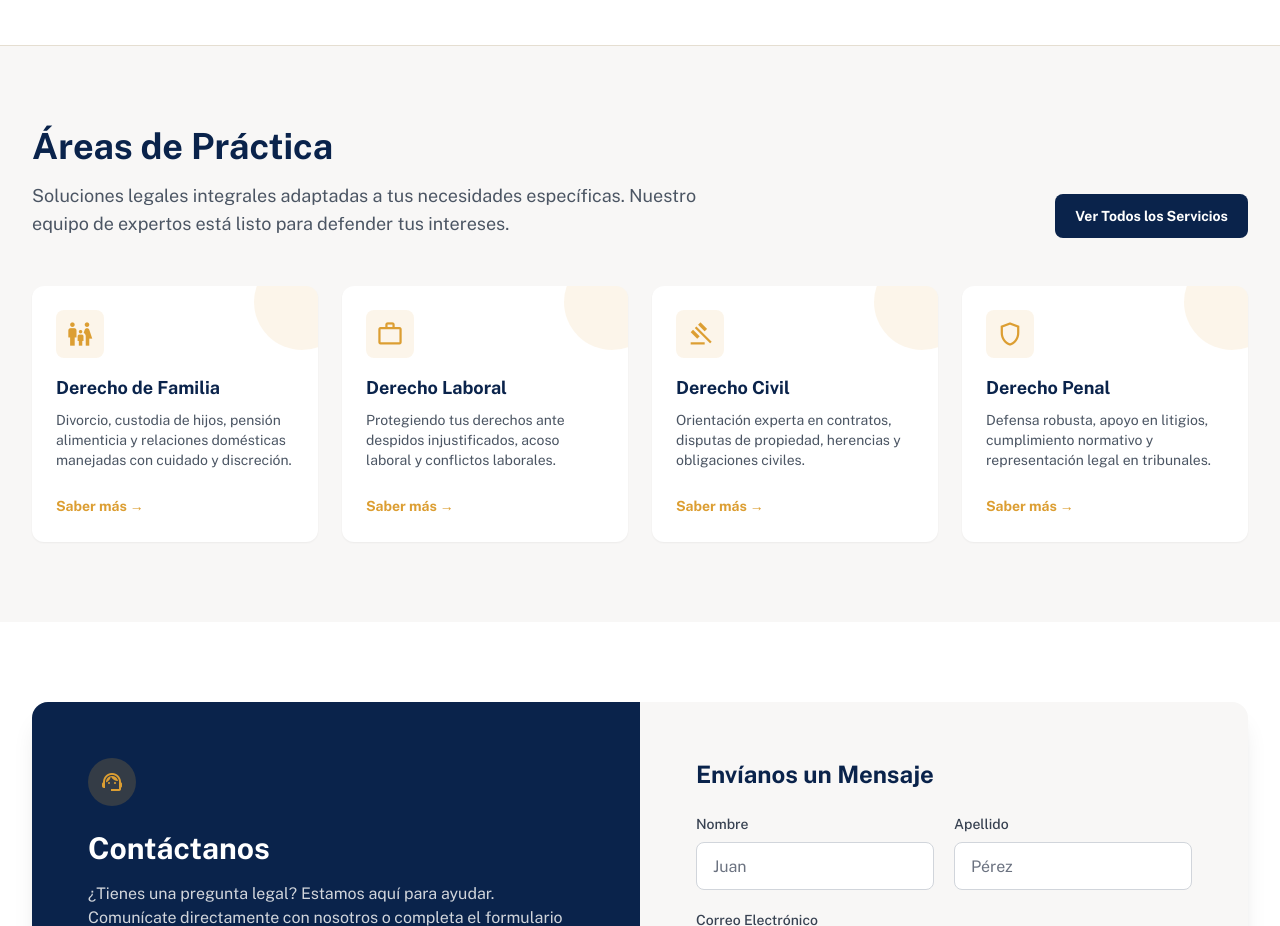
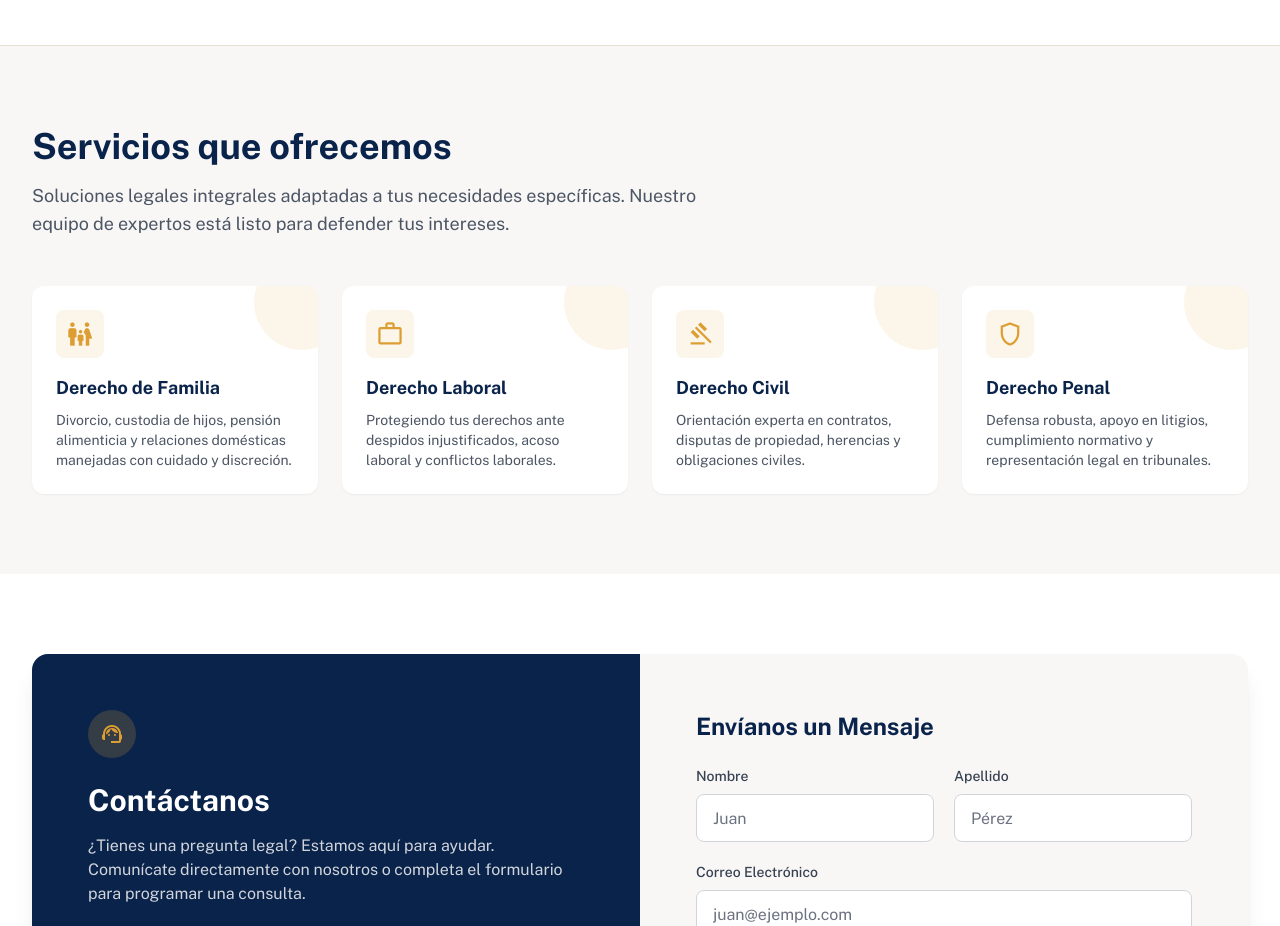
Before and after one commit to CrisDev96/VisionLegalLanding, a plain HTML site: page index.html in a window 1280 px wide. Shown: the part 784-1710 px from the top of the page. Drawn offline with nearby package versions, Linux system fonts and the light colour scheme; no server answers.

Commit message:
Arreglando información del landing page

```diff
--- a/index.html
+++ b/index.html
@@ -154,15 +154,12 @@
     <div class="mx-auto max-w-7xl px-4 sm:px-6 lg:px-8">
       <div class="mb-12 flex flex-col gap-4 md:flex-row md:items-end md:justify-between">
         <div class="max-w-2xl">
-          <h2 class="text-brand-blue dark:text-white text-3xl font-bold leading-tight sm:text-4xl">Áreas de Práctica
+          <h2 class="text-brand-blue dark:text-white text-3xl font-bold leading-tight sm:text-4xl">Servicios que
+            ofrecemos
           </h2>
           <p class="mt-4 text-lg text-gray-600 dark:text-gray-300">Soluciones legales integrales adaptadas a tus
             necesidades específicas. Nuestro equipo de expertos está listo para defender tus intereses.</p>
         </div>
-        <a class="inline-flex items-center justify-center rounded-lg bg-brand-blue px-5 py-3 text-sm font-bold text-white transition-colors hover:bg-[#0f346e] dark:bg-white dark:text-brand-blue"
-          href="#contact">
-          Ver Todos los Servicios
-        </a>
       </div>
       <div class="grid grid-cols-1 gap-6 sm:grid-cols-2 lg:grid-cols-4">
         <div
@@ -178,9 +175,6 @@
             <p class="text-sm text-gray-600 dark:text-gray-300">Divorcio, custodia de hijos, pensión alimenticia y
               relaciones domésticas manejadas con cuidado y discreción.</p>
           </div>
-          <div class="mt-6">
-            <span class="text-sm font-bold text-primary group-hover:underline">Saber más →</span>
-          </div>
         </div>
         <div
           class="group relative flex flex-col justify-between overflow-hidden rounded-xl bg-white p-6 shadow-sm transition-shadow hover:shadow-md dark:bg-[#2a2418]">
@@ -194,9 +188,6 @@
             <h3 class="mb-2 text-lg font-bold text-brand-blue dark:text-white">Derecho Laboral</h3>
             <p class="text-sm text-gray-600 dark:text-gray-300">Protegiendo tus derechos ante despidos injustificados,
               acoso laboral y conflictos laborales.</p>
-          </div>
-          <div class="mt-6">
-            <span class="text-sm font-bold text-primary group-hover:underline">Saber más →</span>
           </div>
         </div>
         <div
@@ -212,9 +203,6 @@
             <p class="text-sm text-gray-600 dark:text-gray-300">Orientación experta en contratos, disputas de propiedad,
               herencias y obligaciones civiles.</p>
           </div>
-          <div class="mt-6">
-            <span class="text-sm font-bold text-primary group-hover:underline">Saber más →</span>
-          </div>
         </div>
         <div
           class="group relative flex flex-col justify-between overflow-hidden rounded-xl bg-white p-6 shadow-sm transition-shadow hover:shadow-md dark:bg-[#2a2418]">
@@ -228,9 +216,6 @@
             <h3 class="mb-2 text-lg font-bold text-brand-blue dark:text-white">Derecho Penal</h3>
             <p class="text-sm text-gray-600 dark:text-gray-300">Defensa robusta, apoyo en litigios, cumplimiento
               normativo y representación legal en tribunales.</p>
-          </div>
-          <div class="mt-6">
-            <span class="text-sm font-bold text-primary group-hover:underline">Saber más →</span>
           </div>
         </div>
       </div>
@@ -308,7 +293,8 @@
                 <span id="error-email-user" class="hidden text-sm text-red-500"></span>
               </div>
               <div class="flex flex-col gap-2">
-                <label for="number-user" class="text-sm font-medium text-gray-700 dark:text-gray-300">Número de Contacto</label>
+                <label for="number-user" class="text-sm font-medium text-gray-700 dark:text-gray-300">Número de
+                  Contacto</label>
                 <input id="number-user"
                   class="h-12 rounded-lg border border-gray-300 bg-white px-4 text-gray-900 focus:border-primary focus:outline-none focus:ring-1 focus:ring-primary dark:border-gray-600 dark:bg-gray-800 dark:text-white"
                   placeholder="3001234567" type="tel" />
@@ -336,11 +322,13 @@
               </div>
 
               <!-- Mensajes de estado de envío -->
-              <div id="form-success-message" class="hidden rounded-lg bg-green-50 p-4 text-sm text-green-800 border border-green-200 dark:bg-green-900/30 dark:text-green-400 dark:border-green-800 flex items-center gap-2">
+              <div id="form-success-message"
+                class="hidden rounded-lg bg-green-50 p-4 text-sm text-green-800 border border-green-200 dark:bg-green-900/30 dark:text-green-400 dark:border-green-800 flex items-center gap-2">
                 <span class="material-symbols-outlined text-green-500">check_circle</span>
                 ¡Mensaje enviado con éxito! Nos pondremos en contacto pronto.
               </div>
-              <div id="form-error-message" class="hidden rounded-lg bg-red-50 p-4 text-sm text-red-800 border border-red-200 dark:bg-red-900/30 dark:text-red-400 dark:border-red-800 flex items-center gap-2">
+              <div id="form-error-message"
+                class="hidden rounded-lg bg-red-50 p-4 text-sm text-red-800 border border-red-200 dark:bg-red-900/30 dark:text-red-400 dark:border-red-800 flex items-center gap-2">
                 <span class="material-symbols-outlined text-red-500">error</span>
                 Ocurrió un error al enviar el mensaje. Por favor, intenta de nuevo.
               </div>
```
